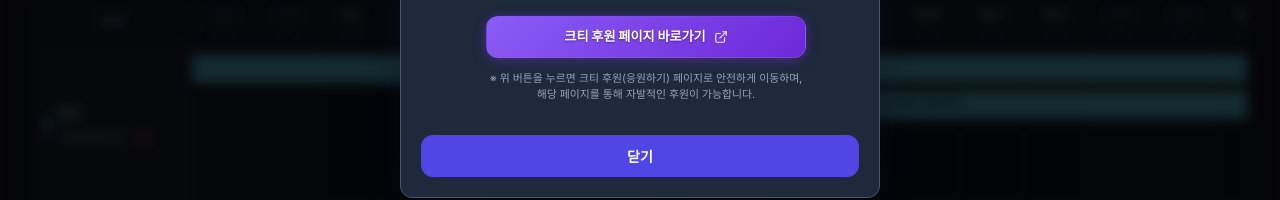
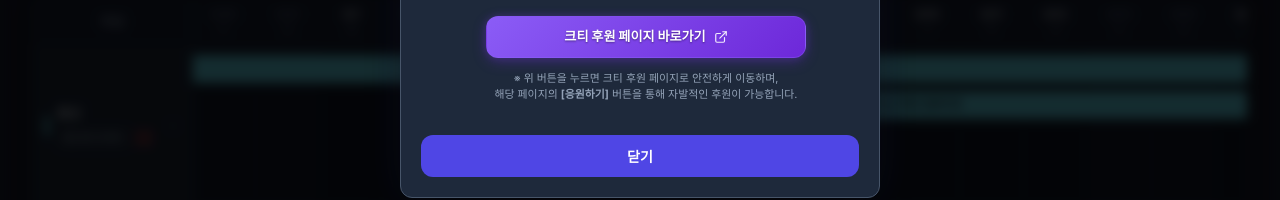
Before and after one commit to Choi2156/aeika-dashboard, a React (Vite) app: page / in a window 1280 px wide. Both pictures are taken after a click on the button "후원하기". Shown: the part 481-681 px from the top of the page. Built offline with nearby package versions, Linux system fonts and the light colour scheme; no server answers.

Commit message:
fix(dashboard): restore [응원하기] button mention in support help text

```diff
--- a/src/components/SupportModal.jsx
+++ b/src/components/SupportModal.jsx
@@ -140,8 +140,8 @@ export default function SupportModal({ isOpen, onClose }) {
                 <ExternalLink size={14} className="ctee-btn-icon" />
               </a>
               <span className="ctee-action-help">
-                ※ 위 버튼을 누르면 크티 후원(응원하기) 페이지로 안전하게 이동하며,<br />
-                해당 페이지를 통해 자발적인 후원이 가능합니다.
+                ※ 위 버튼을 누르면 크티 후원 페이지로 안전하게 이동하며,<br />
+                해당 페이지의 <strong>[응원하기]</strong> 버튼을 통해 자발적인 후원이 가능합니다.
               </span>
             </div>
           </div>
```
Also changed, not shown: 2 other files (tests, documents, lock files or other folders).
